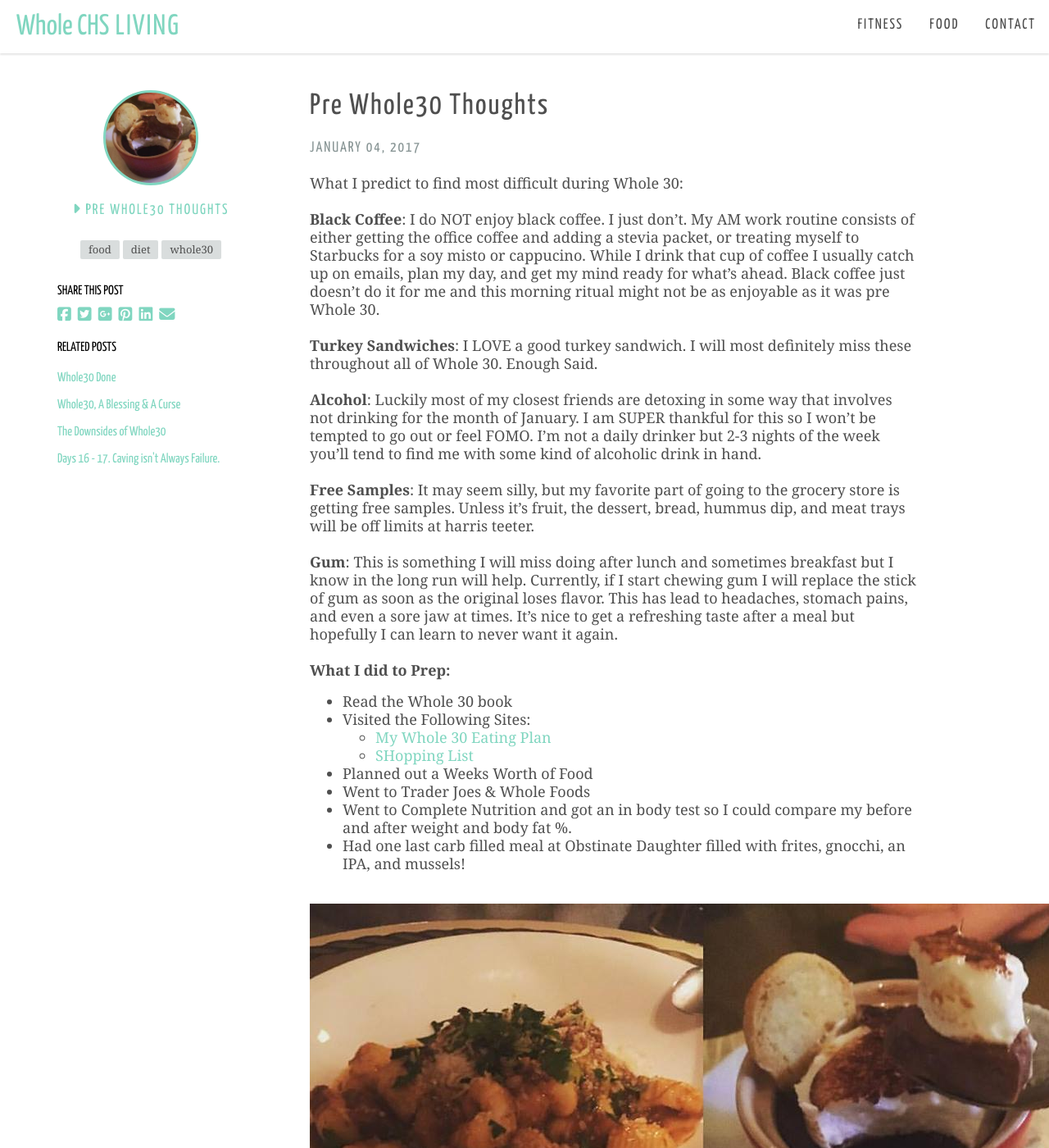
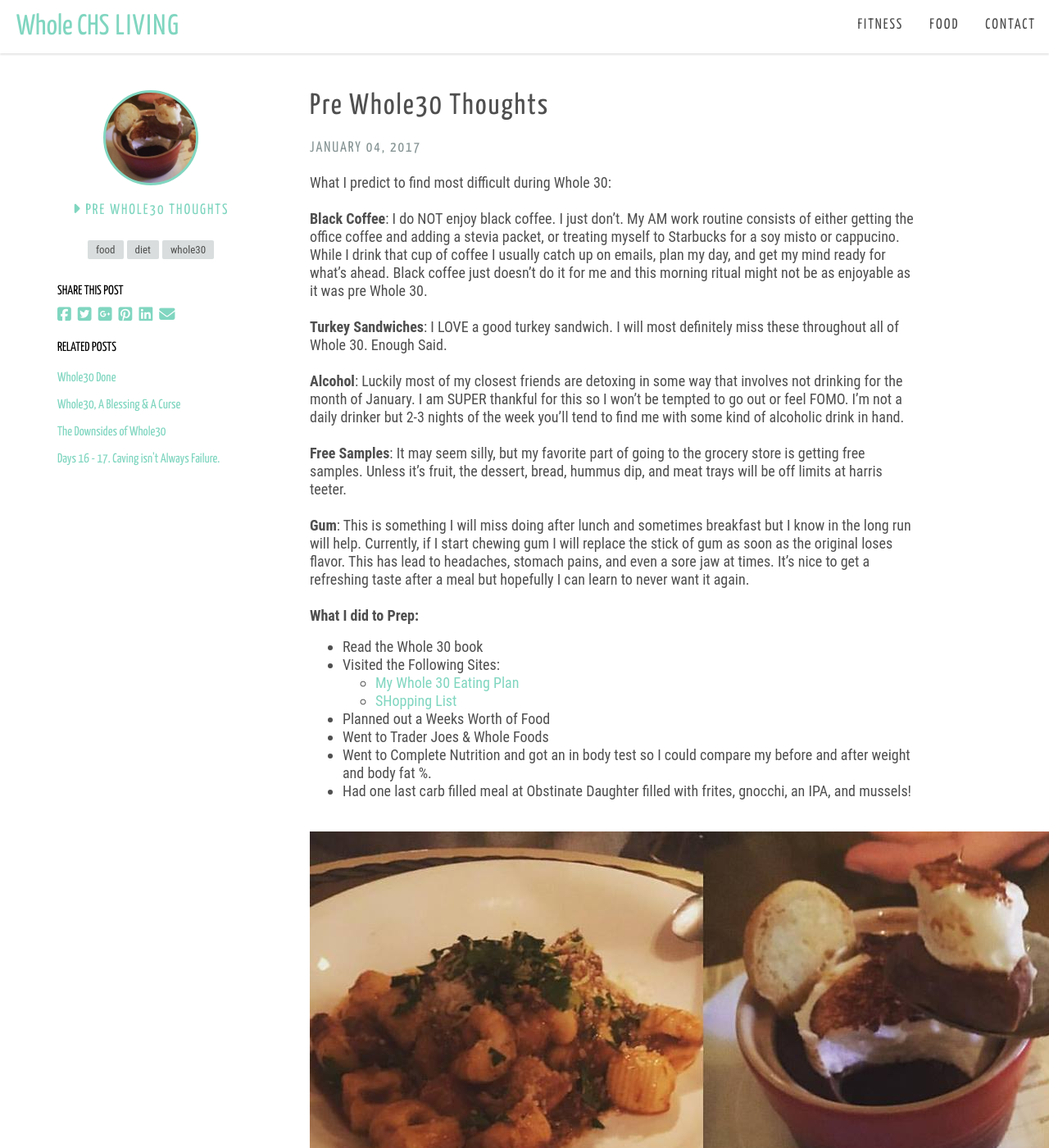
Before and after one commit to dmarooney1105/wholechsliving, a Jekyll site: the page built from _posts/2017-01-04-pre-whole30-thoughts.md, in a window 1280 px wide and 1400 px high. Shown: the whole window at 82% size. Built offline with Jekyll 4.4.1, drawn with Linux system fonts in a browser that asks for light colours; nearby versions of some CDN libraries; some web fonts are replaced; comment, search, counter and statistics services are not loaded.

Commit message:
Updated '_sass/settings/_typography.scss' via CloudCannon

```diff
--- a/_sass/settings/_typography.scss
+++ b/_sass/settings/_typography.scss
@@ -5,7 +5,7 @@
 // font-family: 'Roboto Condensed', sans-serif;
 $primary-font: 'Yanone Kaffeesatz', sans-serif;
 $secondary-font: 'Lora', serif;
-$body-font: 'Georgia', serif;
+$body-font: 'Roboto Condensed', sans-serif;
 
 
 h1.canon {
```
